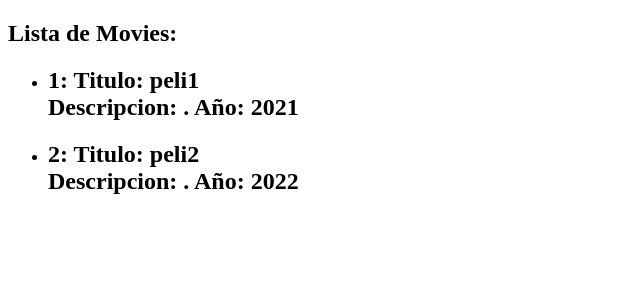
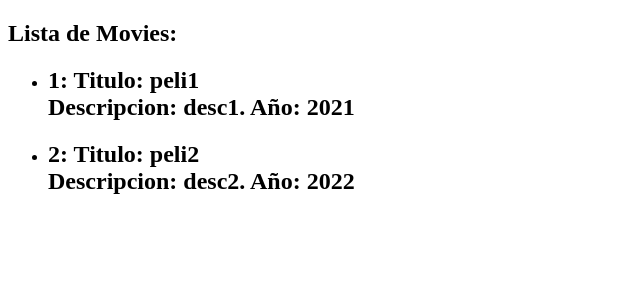
Before and after one commit to Eduardo-P/Git-de-Djangular, an Angular app in the folder crud/: page / in a window 1280 px wide. Shown: the top 300 px of the page, without its empty margins (0-640 px from the left). Built offline with nearby package versions, Linux system fonts and the light colour scheme; no server answers.

Commit message:
Agregando la propiedad 'desc' a cada objeto Movie de prueba

```diff
--- a/crud/src/app/app.component.ts
+++ b/crud/src/app/app.component.ts
@@ -9,7 +9,7 @@ import { ApiService } from './api.service';
 })
 
 export class AppComponent {
-  movies = [{id:1,title:'peli1',year:2021},{id:2,title:'peli2',year:2022}];
+  movies = [{id:1,title:'peli1',desc:"desc1",year:2021},{id:2,title:'peli2',desc:"desc2",year:2022}];
   constructor(private api:ApiService) {
     this.getMovies();
   }
```
